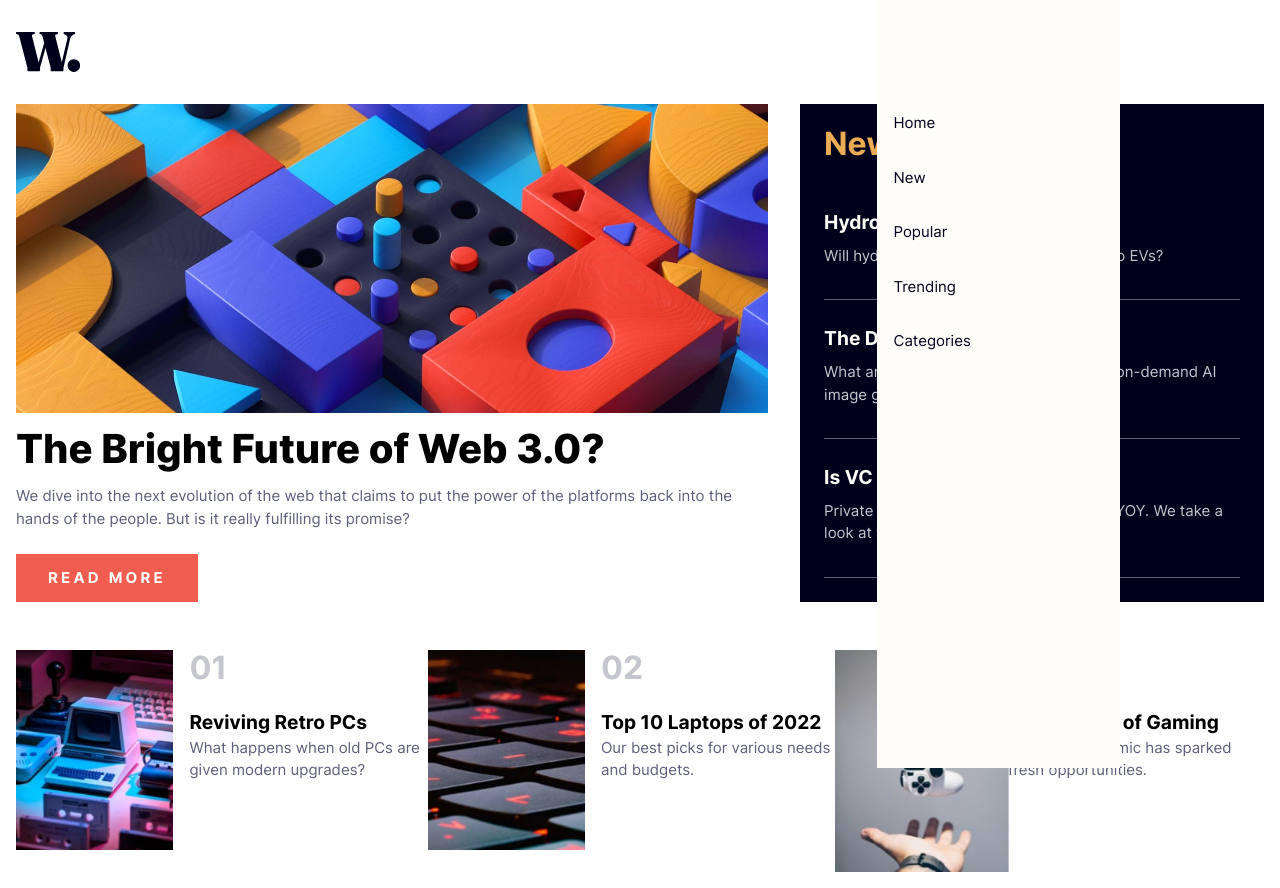
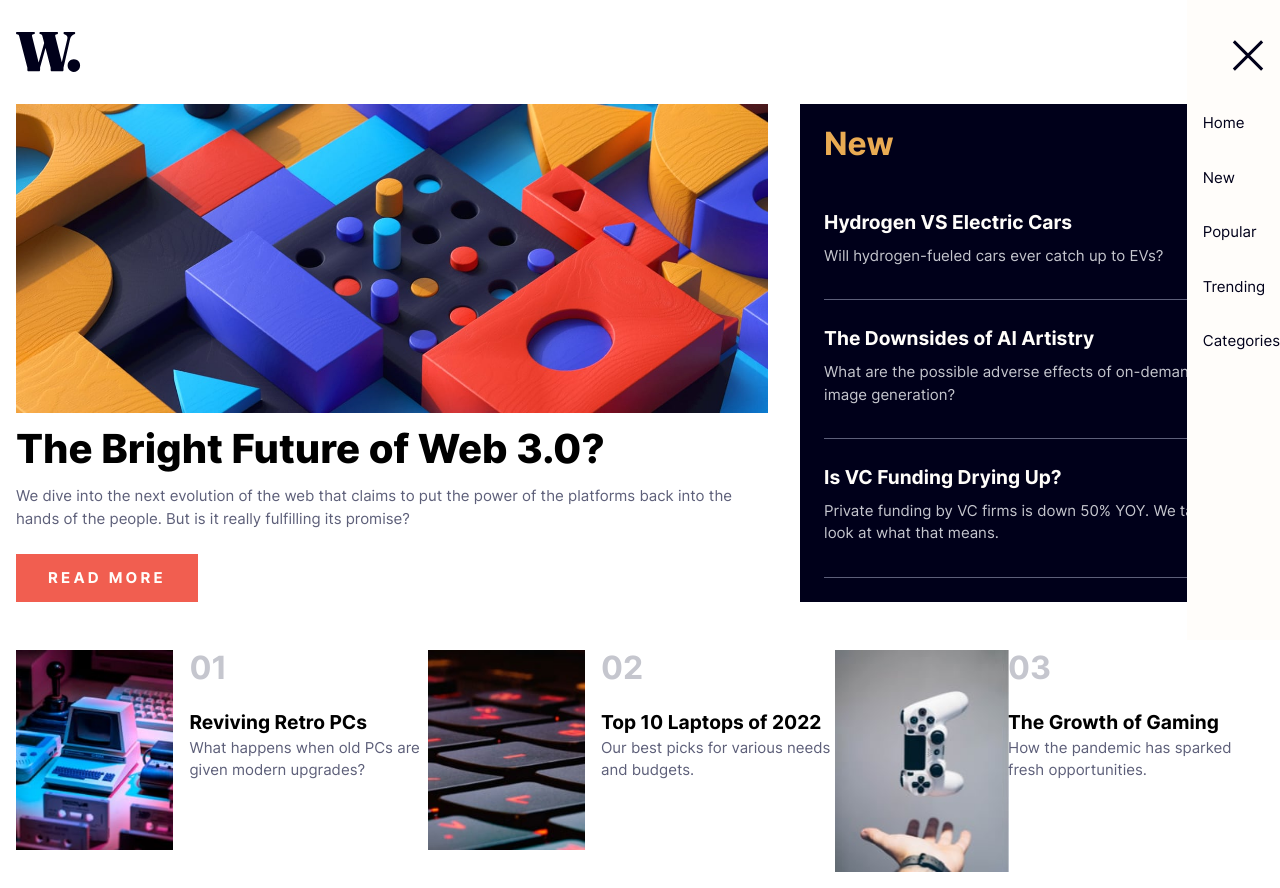
Before and after one commit to sclingan/news-homepage, a React (Vite) app: page / in a window 1280 px wide. Built offline with nearby package versions, Linux system fonts and the light colour scheme.

Commit message:
Adding popup menu, background filter

```diff
--- a/src/App.css
+++ b/src/App.css
@@ -76,19 +76,25 @@ header {
 }
 
 nav {
-  grid-column: 2/2;
   position: fixed;
-  top: -2rem;
-  right: 10rem;
+  top: 0;
+  right: 0;
+  min-width: 50%;
+  min-height: 40rem;
+}
+
+.icon-close {
+  position: fixed;
+  top: 2.5rem;
+  right: 1rem;
 }
 
 ul {
   list-style-type: none;
   background-color: hsl(36, 100%, 99%);
-  min-width: 260%;
-  min-height: 50rem;
-  padding-top: 8rem;
   padding-left: 1rem;
+  padding-top: 6rem;
+  padding-bottom: 10rem;
 }
 
 li {
--- a/src/App.scss
+++ b/src/App.scss
@@ -41,6 +41,11 @@ main {
     gap: 2rem;
 }
 
+.main-dark {
+    // mix-blend-mode: darken;
+    // filter: brightness();
+}
+
 header {
     display: grid;
     grid-template-columns: auto auto;
@@ -49,20 +54,26 @@ header {
 }
 
 nav {
-    grid-column: 2/2;
     position: fixed;
-    top: -2rem;
-    right: 10rem;
+    top: 0;
+    right: 0;
+    min-width: 50%;
+    min-height: 40rem;
     // display: none;
+}
+
+.icon-close {
+    position: fixed;
+    top: 2.5rem;
+    right: 1rem;
 }
 
 ul {
     list-style-type: none;
     background-color: $neutral-white;
-    min-width: 260%;
-    min-height: 50rem;
-    padding-top: 8rem;
     padding-left: 1rem;
+    padding-top: 6rem;
+    padding-bottom: 10rem;
 }
 
 li {
--- a/src/App.tsx
+++ b/src/App.tsx
@@ -7,7 +7,7 @@ import Section from '../src/Section';
 function App() {
 
   return (
-    <main>
+    <main className='main-dark'>
       <h1 className='sr-only'>News Homepage</h1>
       <Header />
       <Article />
--- a/src/Header.tsx
+++ b/src/Header.tsx
@@ -1,13 +1,15 @@
 import logo from '../public/images/logo.svg';
 import iconMenu from '../public/images/icon-menu.svg';
+import iconClose from '../public/images/icon-menu-close.svg';
 
 function Header() {
 
     return (
         <header>
             <img src={logo} alt="a W logo"></img>
-            <img src={iconMenu} className='menu-icon' alt='hamburger menu'></img>
+            {/* <img src={iconMenu} className='menu-icon' alt='hamburger menu'></img> */}
             <nav>
+              <img src={iconClose} alt='' className='icon-close'></img>
               <ul>
                 <li><a href="">Home</a></li>
                 <li><a href="">New</a></li>
```
Also changed, not shown: 1 other file (tests, documents, lock files or other folders).
